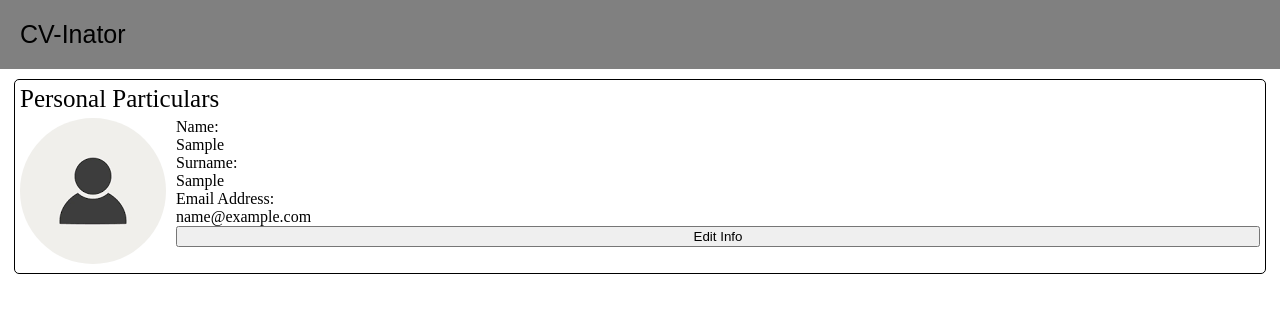
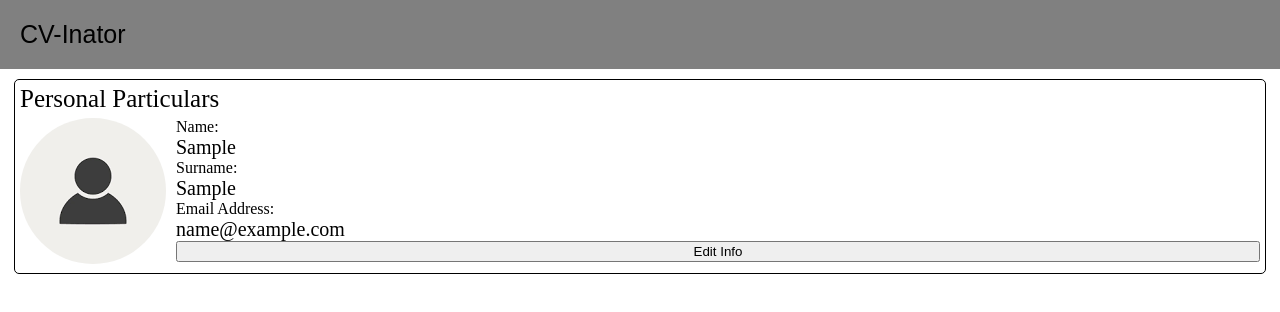
Before and after one commit to SKYWVRD/cv-builder, a React (Create React App) app: page / in a window 1280 px wide. Both pictures are taken after typing "Sample", "Sample", "name@example.com" into the empty fields and a click on the button "Save Info". Shown: the top 312 px of the page. Built offline with nearby package versions, Linux system fonts and the light colour scheme.

Commit message:
Update display text styling

```diff
--- a/src/components/main-components/Personal.js
+++ b/src/components/main-components/Personal.js
@@ -55,11 +55,11 @@ const Display = ( { personalInfo, handleEdit}) => {
     return(
         <div className='personal-form'>
                 <label htmlFor='name'>Name:</label>
-                <div className='name'>{personalInfo.name}</div>
+                <div className='personal-display'>{personalInfo.name}</div>
                 <label htmlFor='surname'>Surname:</label>
-                <div className='name'>{personalInfo.surname}</div>
+                <div className='personal-display'>{personalInfo.surname}</div>
                 <label htmlFor='Email'>Email Address:</label>
-                <div className='name'>{personalInfo.email}</div>
+                <div className='personal-display'>{personalInfo.email}</div>
                 <input className='edit-button'
                     name='submit'
                     type='button'
--- a/src/index.css
+++ b/src/index.css
@@ -29,13 +29,18 @@ body {
     border: 1px solid black;
     border-radius: 5px;
     padding: 5px;
-    width: 1240px;
+    width: 100%;
+    max-width: 1240px;
 }
 
 .personal{
     display: flex;
     flex-direction: column;
 
+}
+
+.personal-display {
+    font-size: 20px;
 }
 
 .personal-info{
```
